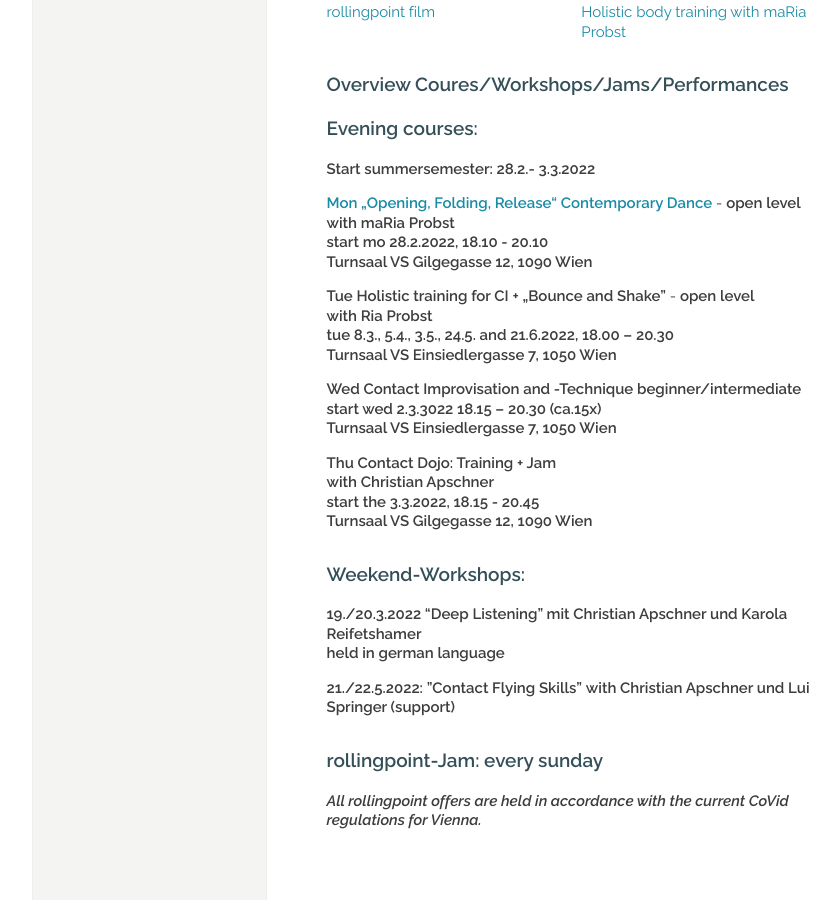
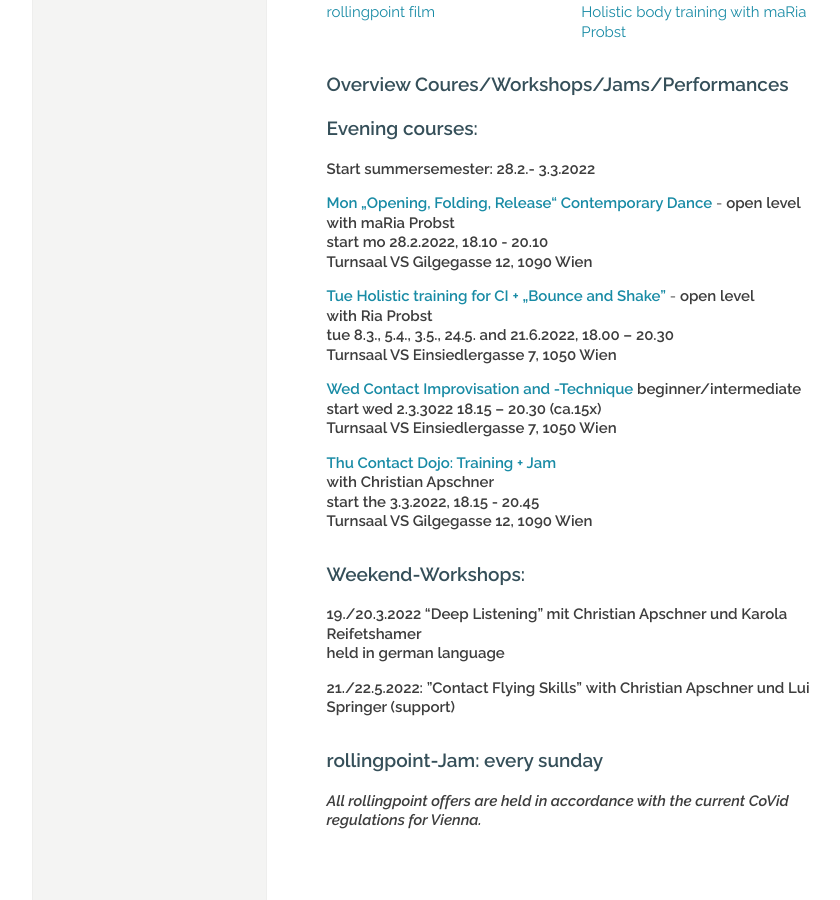
Before and after one commit to manulari/rollingpointat, a Jekyll site: the page built from _pages_en/en.md, in a window 1280 px wide and 900 px high, scrolled down 1030 px. Shown: the whole window, without its empty margins (152-992 px from the left). Built offline with Jekyll 4.4.1, drawn with Linux system fonts in a browser that asks for light colours; comment, search, counter and statistics services are not loaded; part of the change alters nothing that is shown.

Commit message:
Update page (en) “en”

```diff
--- a/_pages_en/en.md
+++ b/_pages_en/en.md
@@ -26,21 +26,21 @@ other_lang: /
 
 **Start summersemester: 28.2.- 3.3.2022**
 
-**[Mon „Opening, Folding, Release“ Contemporary Dance](/en/kurse#mo)** - **open level**\
+**[Mon „Opening, Folding, Release“ Contemporary Dance](en/kurse#mo)** - **open level**\
 **with maRia Probst**  \
 **start mo 28.2.2022, 18.10 - 20.10**\
 **Turnsaal VS Gilgegasse 12, 1090 Wien**
 
-**Tue Holistic training for CI + „Bounce and Shake"** - **open level**\
+**[Tue Holistic training for CI + „Bounce and Shake"](en/kurse#di)** - **open level**\
 **with Ria Probst**\
 **tue 8.3., 5.4., 3.5., 24.5. and 21.6.2022, 18.00 – 20.30**\
 **Turnsaal VS Einsiedlergasse 7, 1050 Wien**
 
-**Wed Contact Improvisation and -Technique beginner/intermediate**\
+**[Wed Contact Improvisation and -Technique ](en/kurse#mi)beginner/intermediate**\
 **start wed 2.3.3022 18.15 – 20.30 (ca.15x)\
 Turnsaal VS Einsiedlergasse 7, 1050 Wien**
 
-**Thu Contact Dojo: Training + Jam**\
+**[Thu Contact Dojo: Training + Jam](en/kurse#do)**\
 **with Christian Apschner**\
 **start the 3.3.2022, 18.15 - 20.45**\
 **Turnsaal VS Gilgegasse 12, 1090 Wien**
```
